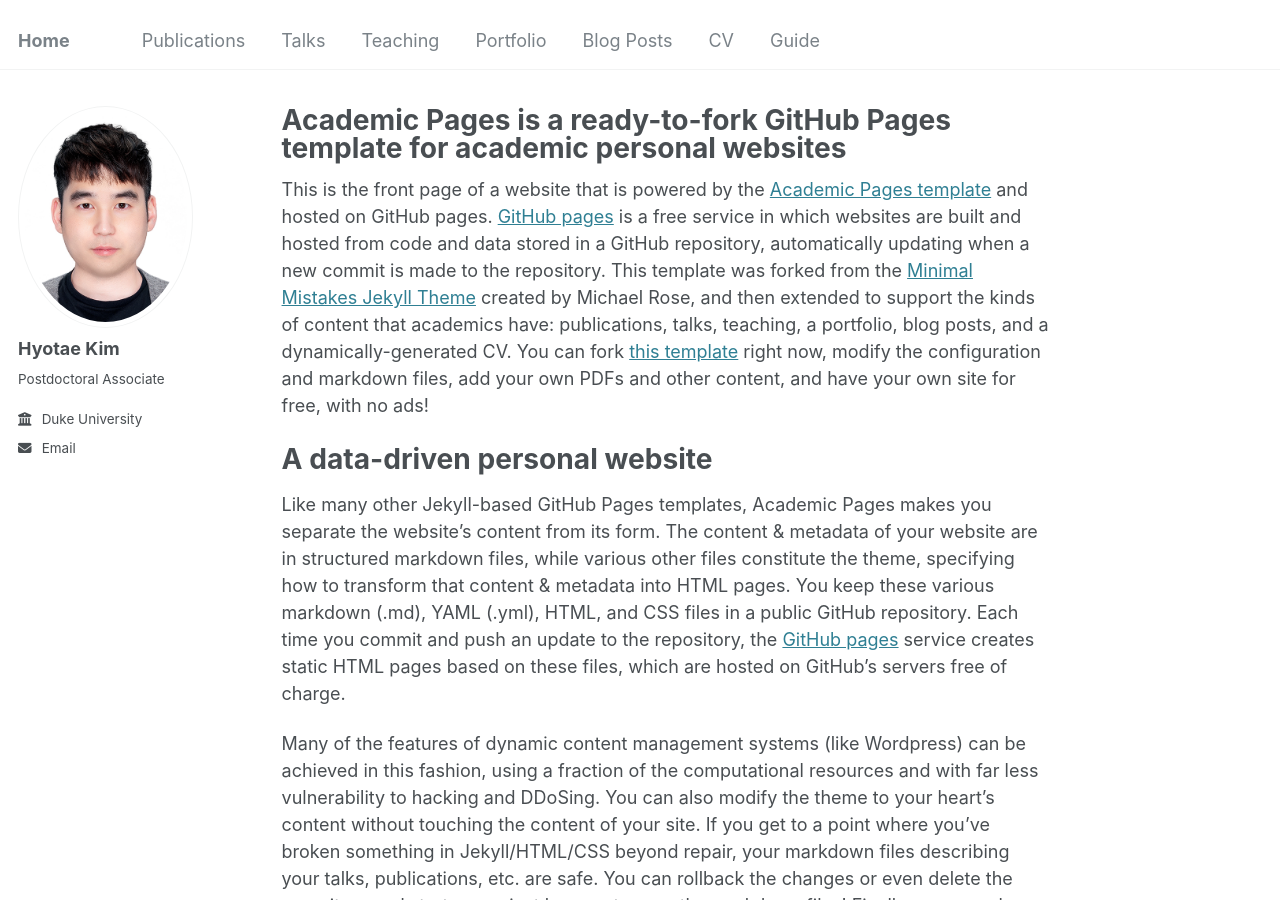
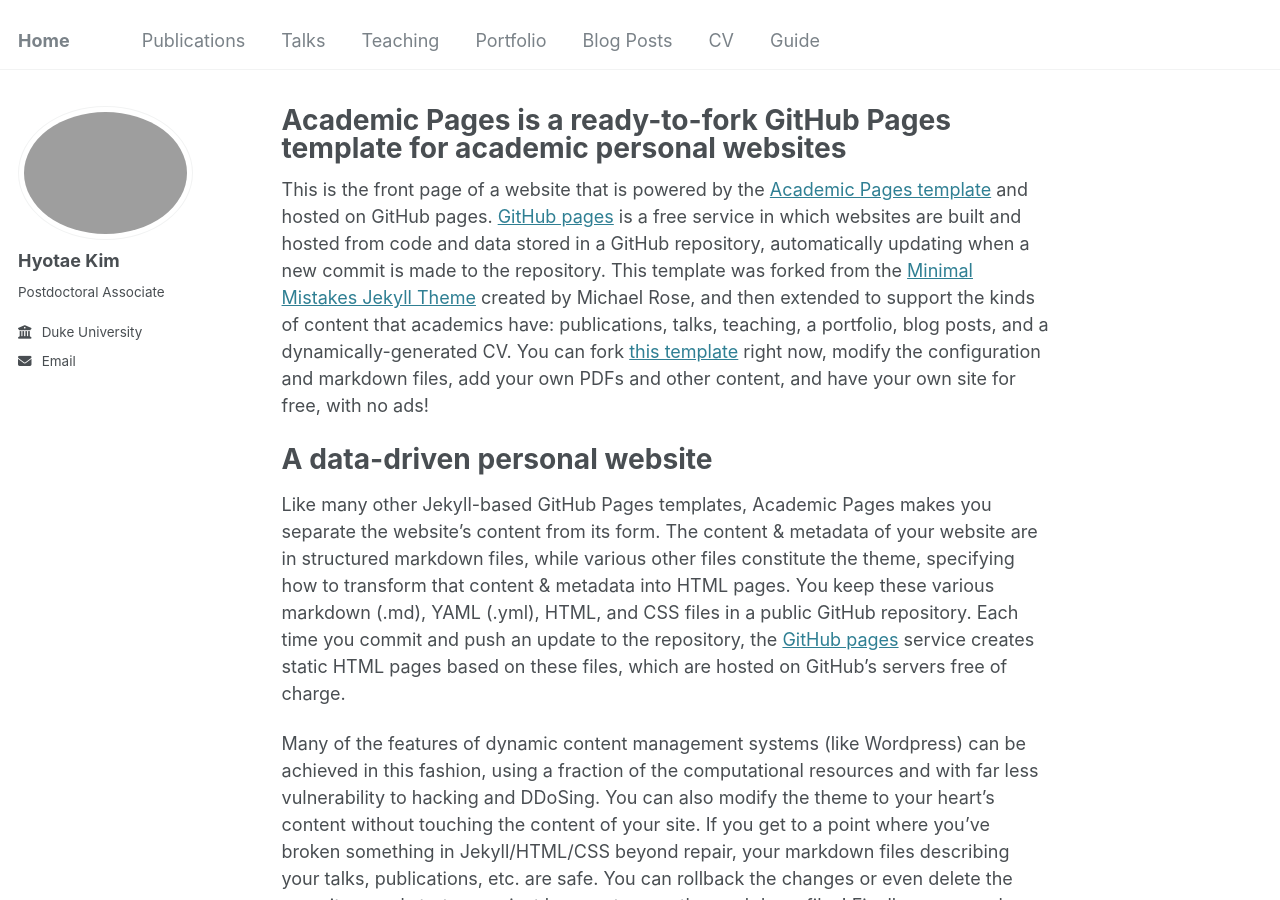
Before and after one commit to HyotaeKim/HyotaeKim.github.io, a Jekyll site: the page built from _pages/about.md, in a window 1280 px wide and 900 px high. Built offline with Jekyll 4.4.1, drawn with Linux system fonts in a browser that asks for light colours.

Commit message:
Update _config.yml

```diff
--- a/_config.yml
+++ b/_config.yml
@@ -21,7 +21,7 @@ repository               : "academicpages/academicpages.github.io"
 #               Additional customization can be done by editing /_includes/author-profile.html
 author:
   # Biographic information
-  avatar           : "avatar.jpg"
+  avatar           : "profile.jpg"
   name             : "Hyotae Kim"
   pronouns         : # example: "she/her"
   bio              : "Postdoctoral Associate"
```
